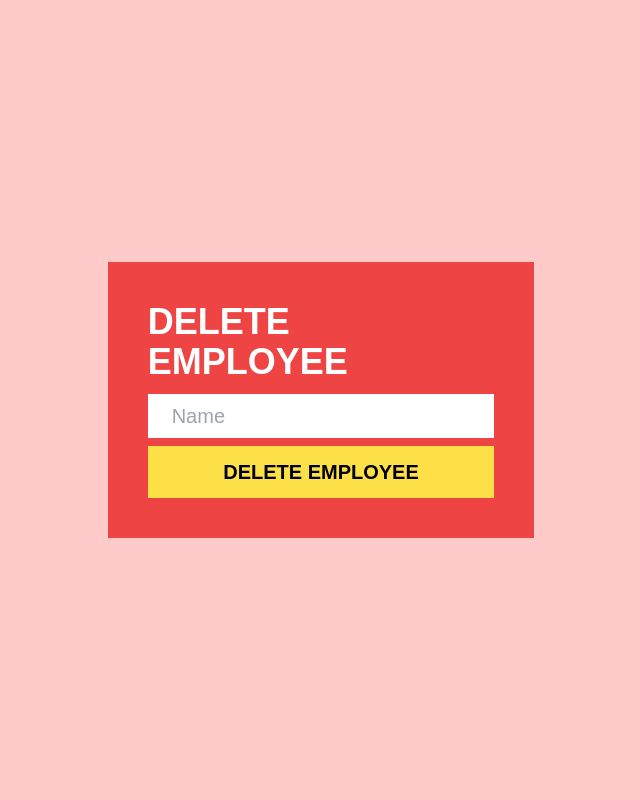
After one commit to pkmbilal/Django_Simple_Crud, a Django app: page /delete/ in a window 1280 px wide. The commit adds this page. Shown: the whole page, without its empty margins (319-959 px from the left). Run offline with Django 4.2, Linux system fonts and the light colour scheme; some libraries are stand-ins or nearby versions.

Commit message:
Delete function added. Add function logic updated

```diff
--- a/crud_app/urls.py
+++ b/crud_app/urls.py
@@ -3,5 +3,6 @@ from . import views
 
 urlpatterns = [
     path('',views.index,name='home'),
-    path('add/',views.addemployee)
+    path('add/',views.addemp),
+    path('delete/',views.delemp),
 ]
--- a/crud_app/views.py
+++ b/crud_app/views.py
@@ -1,28 +1,47 @@
-from django.shortcuts import render
+from django.shortcuts import render,redirect
 from django.contrib import messages
 from .models import Employee
 
 # Create your views here.
 def index(request):
-    return render(request, 'index.html')
+    allEmp = Employee.objects.all()
+    return render(request, 'index.html',{'allEmp':allEmp})
 
-def addemployee(request):
+def addemp(request):
     try:
         if request.method == 'POST':
             name = request.POST['name']
             email = request.POST['email']
             phone = request.POST['phone']
-            allEmp = Employee.objects.all()
-            for emp in allEmp:
-                if name in emp.name:
-                    messages.info(request, "Name already exist!!!")
-                    return render(request, 'add.html')
-            empObj = Employee(name=name, email=email, phone=phone)
-            empObj.save()
-            messages.success(request, "Employee added successfully.")
-            return render(request, 'add.html')
+            emp_exists = Employee.objects.filter(name=name).exists()
+            if emp_exists:
+                messages.error(request, 'Name already exist!!!')
+                return render(request, 'add.html')
+            else:
+                Employee(name=name, email=email, phone=phone).save()
+                messages.success(request, "Employee added successfully.")
+                return render(request, 'add.html')
         else:
             return render(request, 'add.html')
     except Exception as e:
         print(e)
         return render(request, 'index.html')
+
+def delemp(request):
+    try:
+        if request.method == 'POST':
+            name = request.POST['name']
+            emp_exists = Employee.objects.filter(name=name).exists()
+            if not emp_exists:
+                messages.error(request, 'Employee not found!!!')
+                return render(request, 'delete.html')
+            else:
+                Employee.objects.filter(name=name).delete()
+                messages.success(request, 'Employee Deleted Successfully.')
+                return render(request, 'delete.html')
+        else:
+            return render(request, 'delete.html')
+    except Exception as e:
+        print(e)
+        allEmp = Employee.objects.all()
+        return render(request, 'index.html',{'allEmp':allEmp})
--- a/templates/add.html
+++ b/templates/add.html
@@ -5,7 +5,7 @@
 {% block content %}
 <div class="w-full h-screen flex items-center justify-center bg-green-200 font-mont relative">
     {% for message in messages %}
-        <div id="msgbox" class="w-1/3 py-2 px-8 bg-green-500 absolute top-28">
+        <div class="w-1/3 py-2 px-8 bg-green-500 absolute top-28">
             <h1 class="text-xl text-white font-bold text-center">{{message}}</h1>
         </div>
     {% endfor %}
--- /dev/null
+++ b/templates/delete.html
@@ -0,0 +1,22 @@
+
+{% extends 'base.html' %}
+{% block title %} Add Employee {% endblock %}
+
+{% block content %}
+<div class="w-full h-screen flex items-center justify-center bg-red-200 font-mont relative">
+    {% for message in messages %}
+        <div class="w-1/3 py-2 px-8 bg-red-500 absolute top-28">
+            <h1 class="text-xl text-white font-bold text-center">{{message}}</h1>
+        </div>
+    {% endfor %}
+    <div class="w-1/3 flex flex-col items-center justify-center bg-red-500 p-10">
+        <h1 class="text-4xl text-white font-bold font-bold mb-3">DELETE EMPLOYEE</h1>
+        <form method="post" autocomplete="off">
+            {% csrf_token %}
+            <input class="w-full pt-2 pb-2 px-6 mb-2 text-xl" type="text" name="name" placeholder="Name" required>
+            <button class="w-full py-3 px-10 bg-yellow-300 hover:bg-yellow-400 text-xl font-bold" type="submit" value="delete_employee">DELETE EMPLOYEE</button>
+        </form>
+    </div>
+</div>
+
+{% endblock %}
```
Also changed, not shown: templates/index.html (+26 -10 lines).
